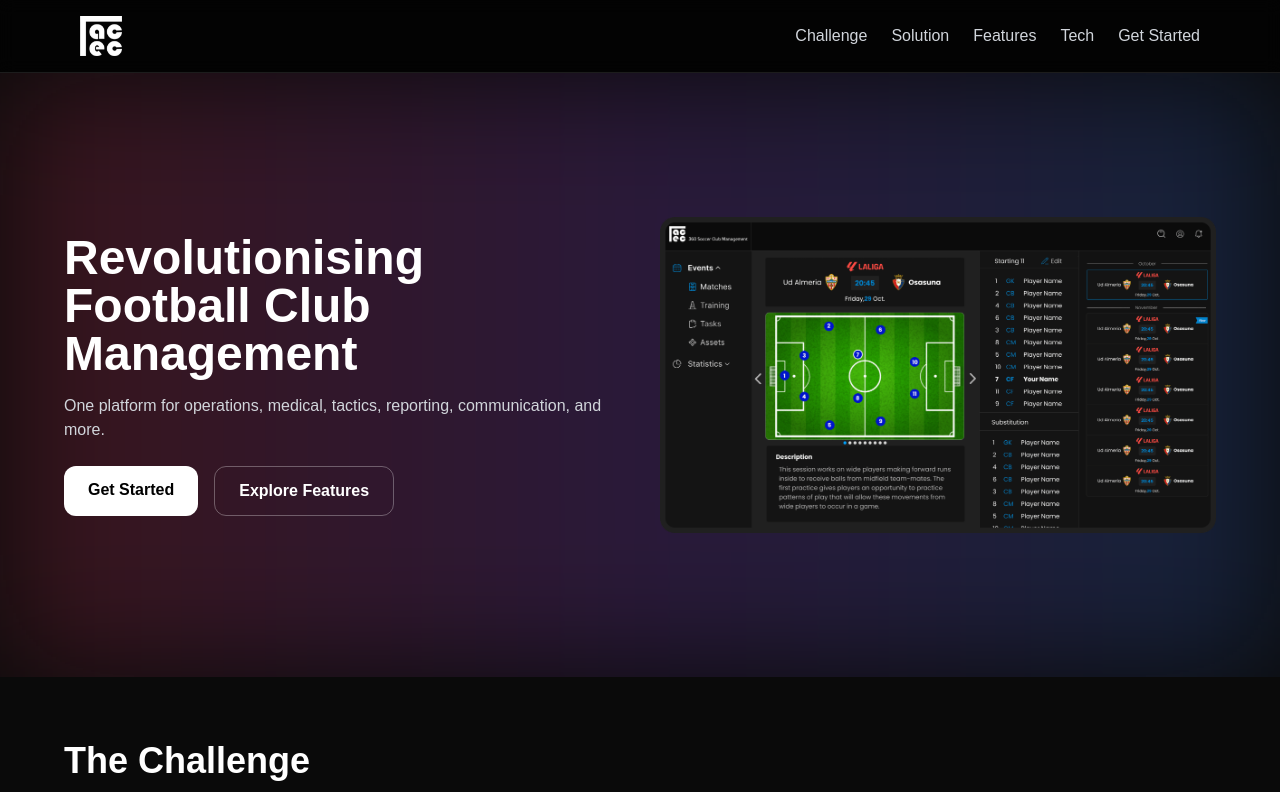
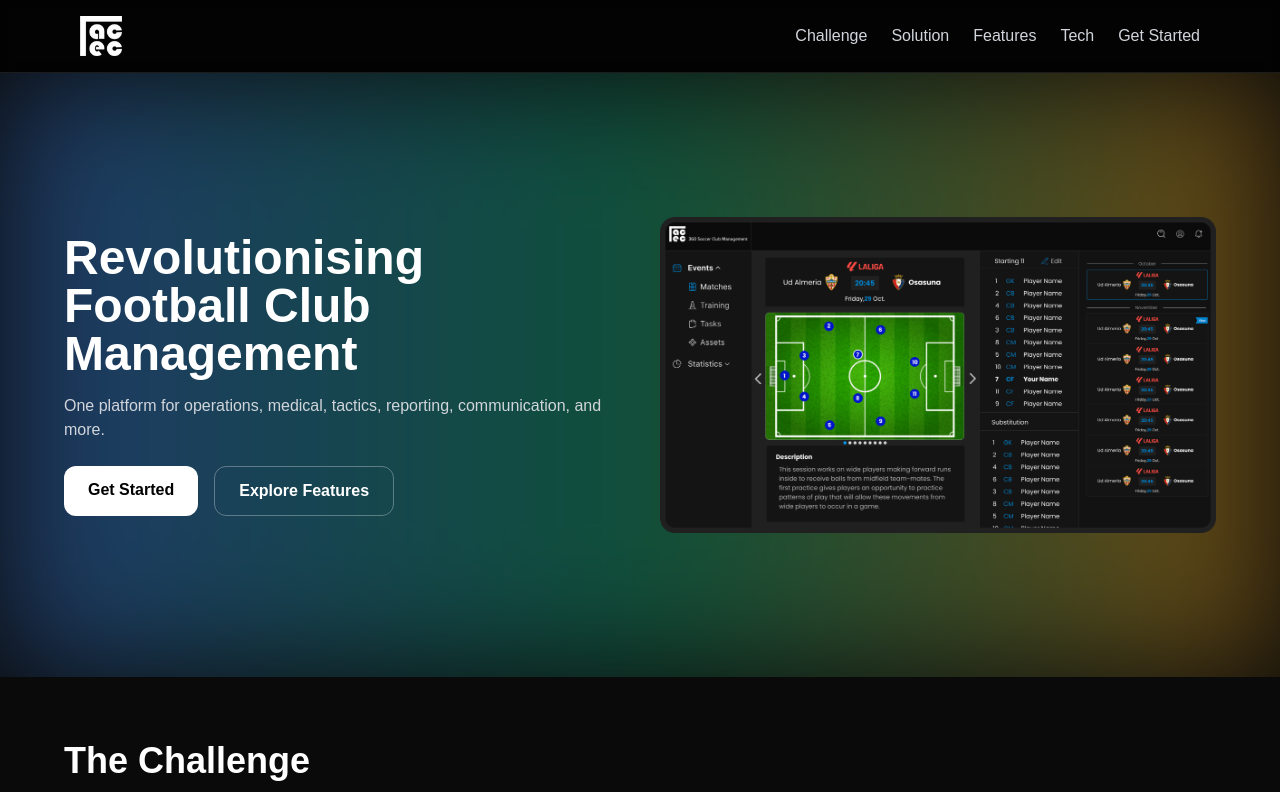
Before and after one commit to mhandousa/tactec-chatfix1, a Next.js app: page / in a window 1280 px wide. Shown: the top 792 px of the page. Built offline with nearby package versions, Linux system fonts and the light colour scheme.

Commit message:
Update page.tsx

```diff
--- a/src/app/page.tsx
+++ b/src/app/page.tsx
@@ -11,14 +11,23 @@ export default function Page() {
     <main>
       <Navbar />
 
-      {/* Hero with animated gradient background */}
+      {/* Hero with animated aurora gradient */}
       <section className="relative overflow-hidden">
-        {/* Gradient background */}
+        {/* Animated gradient background */}
         <motion.div
-          className="absolute inset-0 -z-10 bg-gradient-to-r from-rose-500/20 via-purple-500/20 to-blue-500/20 blur-3xl"
-          initial={{ opacity: 0 }}
-          animate={{ opacity: 1 }}
-          transition={{ duration: 1.2 }}
+          className="absolute inset-0 -z-10 blur-3xl opacity-40"
+          animate={{
+            background: [
+              "linear-gradient(to right, #f43f5e, #8b5cf6, #3b82f6)",
+              "linear-gradient(to right, #3b82f6, #10b981, #f59e0b)",
+              "linear-gradient(to right, #8b5cf6, #ec4899, #f43f5e)",
+            ],
+          }}
+          transition={{
+            duration: 15,
+            repeat: Infinity,
+            repeatType: "reverse",
+          }}
         />
 
         <div className="max-w-6xl mx-auto py-20 flex flex-col md:flex-row items-center gap-10 relative">
@@ -144,6 +153,7 @@ export default function Page() {
         </div>
       </Section>
 
+      {/* Refined Gallery */}
       <Section title="Gallery">
         <motion.div
           className="grid md:grid-cols-3 gap-6"
@@ -152,23 +162,34 @@ export default function Page() {
           viewport={{ once: true }}
           variants={{
             hidden: {},
-            visible: {
-              transition: { staggerChildren: 0.2 },
-            },
+            visible: { transition: { staggerChildren: 0.2 } },
           }}
         >
-          {["1000286390.jpg", "1000286392.jpg", "1000286398.jpg"].map((img, i) => (
-            <motion.img
+          {[
+            { src: "1000286390.jpg", label: "Team Training" },
+            { src: "1000286392.jpg", label: "Medical Insights" },
+            { src: "1000286398.jpg", label: "Match Analysis" },
+            { src: "tactec-2nd-lockup.png", label: "TacTec Branding" },
+          ].map((item, i) => (
+            <motion.div
               key={i}
-              src={`/images/${img}`}
-              alt={`Gallery ${i + 1}`}
-              className="rounded-xl"
+              className="relative group rounded-xl overflow-hidden shadow-lg bg-white/5"
               variants={{
                 hidden: { opacity: 0, y: 30 },
                 visible: { opacity: 1, y: 0 },
               }}
               transition={{ duration: 0.6 }}
-            />
+            >
+              <img
+                src={`/images/${item.src}`}
+                alt={item.label}
+                className="w-full h-64 object-cover group-hover:scale-105 transition-transform duration-500"
+              />
+              {/* Overlay with caption */}
+              <div className="absolute inset-0 bg-black/40 opacity-0 group-hover:opacity-100 transition-opacity flex items-center justify-center">
+                <span className="text-white font-semibold text-lg">{item.label}</span>
+              </div>
+            </motion.div>
           ))}
         </motion.div>
       </Section>
```
